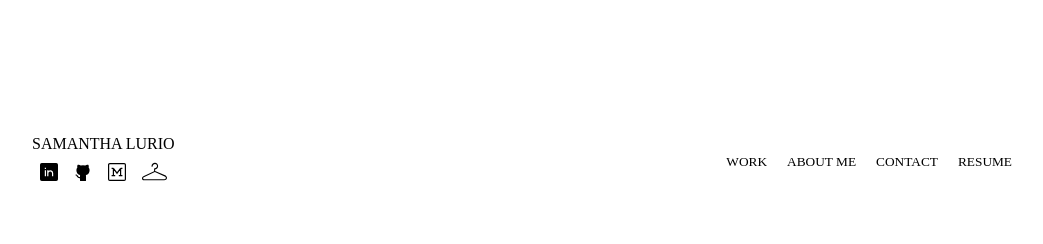
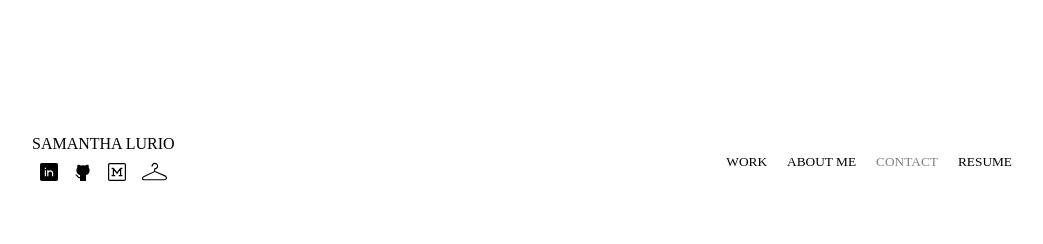
Before and after one commit to slurio/My-Website, a React (Create React App) app: page /contact in a window 1280 px wide. Shown: the top 244 px of the page, without its empty margins (118-1161 px from the left). Built offline with nearby package versions, Linux system fonts and the light colour scheme; no server answers; data requests are answered from the project's data file.

Commit message:
css navbar

```diff
--- a/src/Components/NavBar.js
+++ b/src/Components/NavBar.js
@@ -1,6 +1,6 @@
 import React from 'react';
 import styled from 'styled-components';
-import { NavLink } from 'react-router-dom';
+import { NavLink, useLocation } from 'react-router-dom';
 import Resume from '../assets/resume.pdf';
 import LinkedinIcon from '../assets/linkedin.svg';
 import GithubIcon from '../assets/github.svg';
@@ -8,6 +8,8 @@ import MediumIcon from '../assets/medium.svg';
 import FashionPortfolio from '../assets/hanger.svg';
 
 function NavBar() {
+    let location = useLocation();
+
     return(
         <NavBarContainer>
             <div>
@@ -28,9 +30,9 @@ function NavBar() {
                 </SocialLinkContainer>
             </div>
             <LinkContainer>
-                <Link to='/work'>Work</Link>
-                <Link to='/aboutme'>About Me</Link>
-                <Link to='/contact'>Contact</Link>
+                <Link currentPath={location.pathname} path={'/work'} to='/work'>Work</Link>
+                <Link currentPath={location.pathname} path={'/aboutme'} to='/aboutme'>About Me</Link>
+                <Link currentPath={location.pathname} path={'/contact'} to='/contact'>Contact</Link>
                 <ResumeLink href={Resume} target = "_blank">Resume</ResumeLink>
             </LinkContainer>
         </NavBarContainer>
@@ -85,7 +87,7 @@ const Link = styled(NavLink)`
     margin-left: 20px;
     text-decoration: none;
     font-size: 10pt;
-    color: black;
+    color: ${props => props.path === props.currentPath ? `grey`: `black`};
     font-family: Assistant;
     position: relative;
     top: 0;
```
Also changed, not shown: 1 other file (tests, documents, lock files or other folders).
